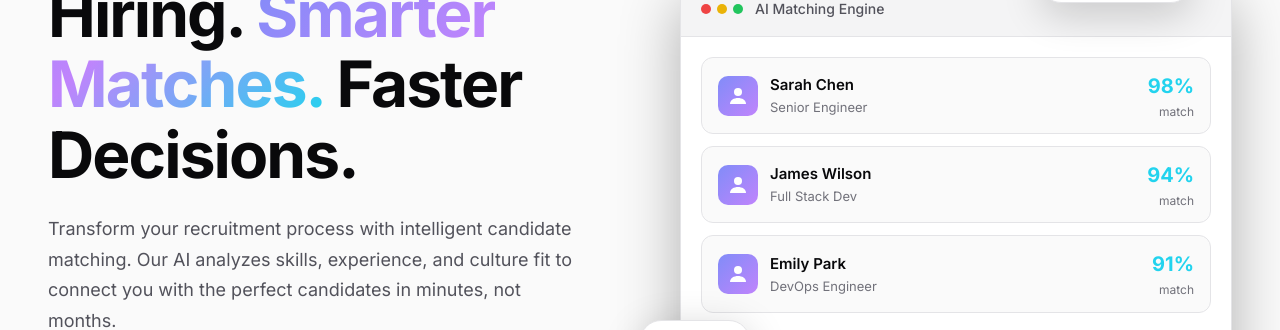
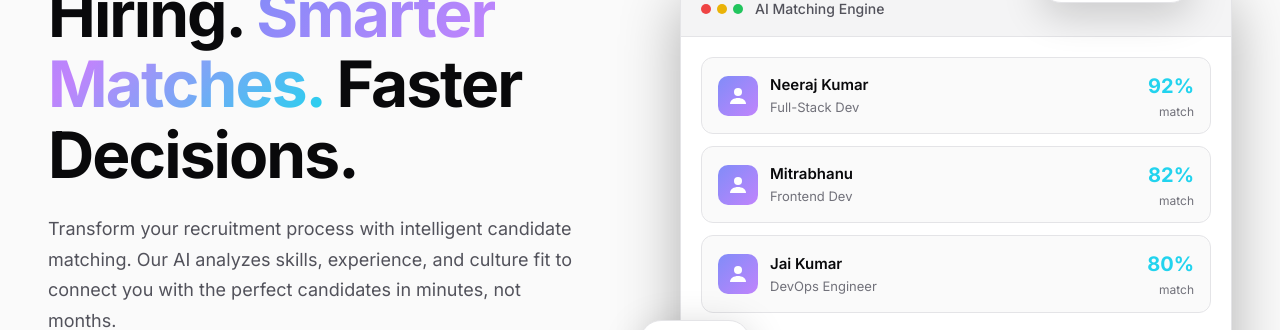
Before and after one commit to Neeraj62/skillmatchAi-frontend, a React (Vite) app: page / in a window 1280 px wide. Shown: the part 296-626 px from the top of the page. Built offline with nearby package versions, Linux system fonts and the light colour scheme; no server answers.

Commit message:
feat:update front name skill match percentage

```diff
--- a/src/websiteComponents/about/index.jsx
+++ b/src/websiteComponents/about/index.jsx
@@ -131,7 +131,7 @@ const About = () => {
                     <polyline points="22 12 18 12 15 21 9 3 6 12 2 12" />
                   </svg>
                 </div>
-                <span>98% Accuracy</span>
+                <span>90% Accuracy</span>
               </div>
 
               <div className={`${styles.dataCard} ${styles.dataCard3}`}>
--- a/src/websiteComponents/hero/index.jsx
+++ b/src/websiteComponents/hero/index.jsx
@@ -52,7 +52,7 @@ const Hero = () => {
             </div>
             <div className={styles.hero__statDivider} />
             <div className={styles.hero__stat}>
-              <span className={styles.hero__statValue}>98%</span>
+              <span className={styles.hero__statValue}>90%</span>
               <span className={styles.hero__statLabel}>Match Accuracy</span>
             </div>
             <div className={styles.hero__statDivider} />
@@ -83,11 +83,11 @@ const Hero = () => {
                   </svg>
                 </div>
                 <div className={styles.hero__matchInfo}>
-                  <span className={styles.hero__matchName}>Sarah Chen</span>
-                  <span className={styles.hero__matchRole}>Senior Engineer</span>
+                  <span className={styles.hero__matchName}>Neeraj Kumar</span>
+                  <span className={styles.hero__matchRole}>Full-Stack Dev</span>
                 </div>
                 <div className={styles.hero__matchScore}>
-                  <span>98%</span>
+                  <span>92%</span>
                   match
                 </div>
               </div>
@@ -99,11 +99,11 @@ const Hero = () => {
                   </svg>
                 </div>
                 <div className={styles.hero__matchInfo}>
-                  <span className={styles.hero__matchName}>James Wilson</span>
-                  <span className={styles.hero__matchRole}>Full Stack Dev</span>
+                  <span className={styles.hero__matchName}>Mitrabhanu</span>
+                  <span className={styles.hero__matchRole}>Frontend Dev</span>
                 </div>
                 <div className={styles.hero__matchScore}>
-                  <span>94%</span>
+                  <span>82%</span>
                   match
                 </div>
               </div>
@@ -115,11 +115,11 @@ const Hero = () => {
                   </svg>
                 </div>
                 <div className={styles.hero__matchInfo}>
-                  <span className={styles.hero__matchName}>Emily Park</span>
+                  <span className={styles.hero__matchName}>Jai Kumar</span>
                   <span className={styles.hero__matchRole}>DevOps Engineer</span>
                 </div>
                 <div className={styles.hero__matchScore}>
-                  <span>91%</span>
+                  <span>80%</span>
                   match
                 </div>
               </div>
```
